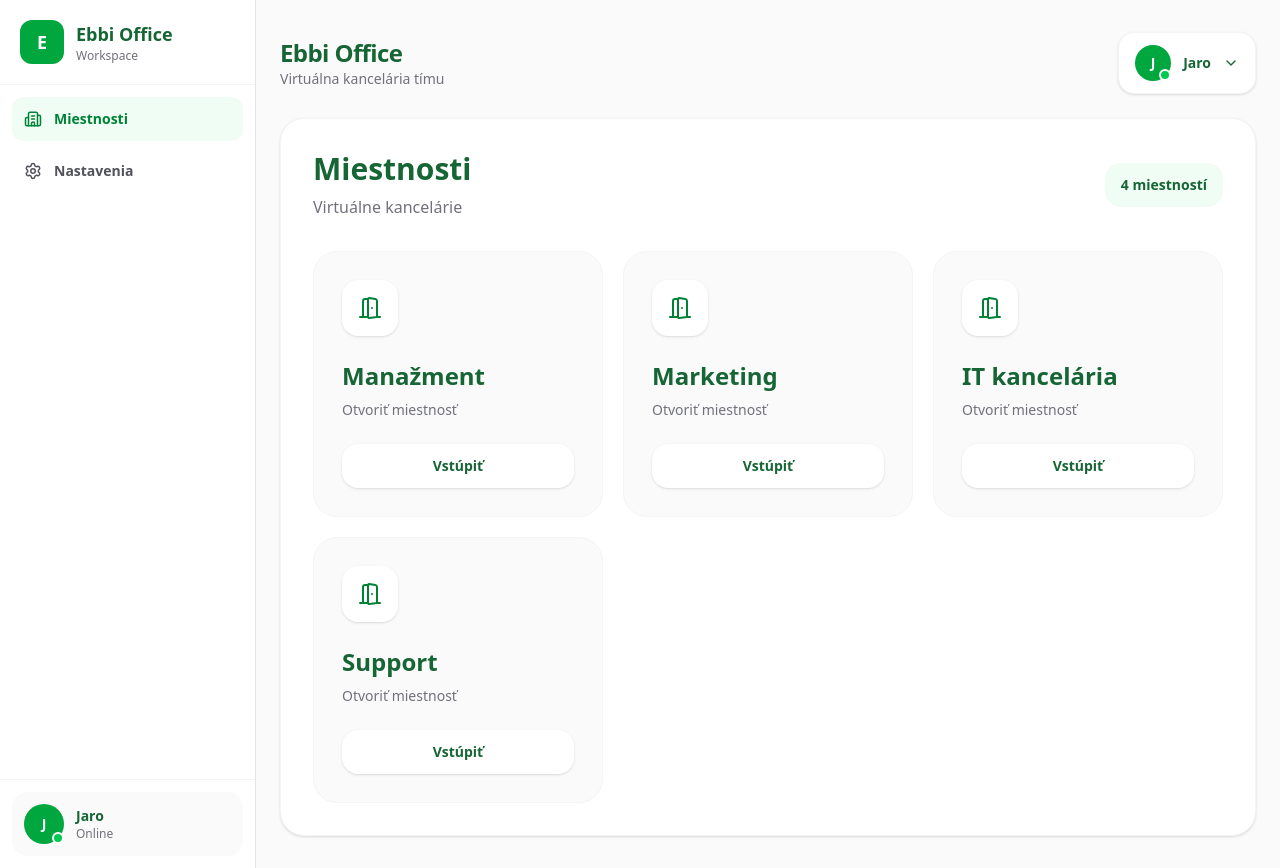
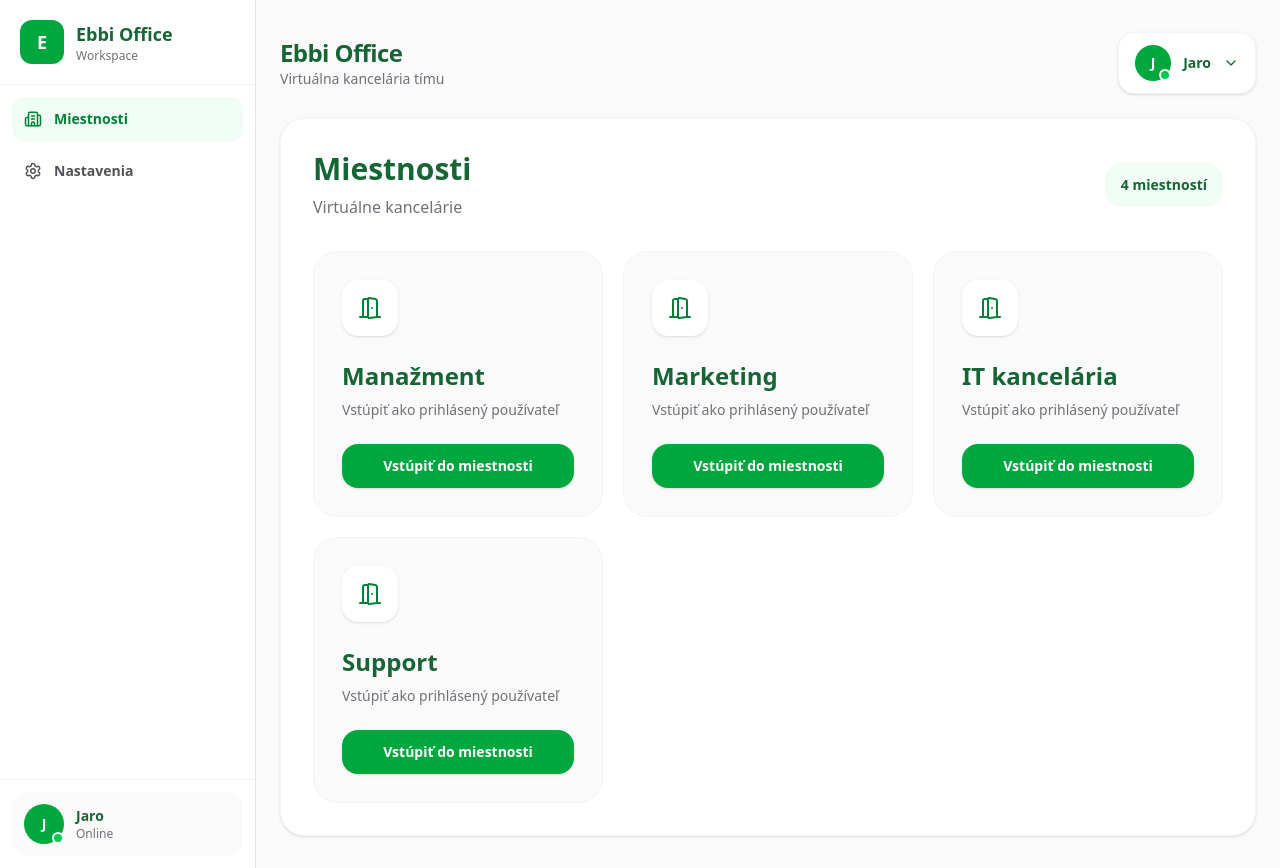
Before and after one commit to EbbiSK/virtualna-kancelaria, a React (Vite) app: page /rooms in a window 1280 px wide. Both pictures are taken after a click on the button "Prihlásiť sa". Built offline with nearby package versions, Linux system fonts and the light colour scheme.

Commit message:
Update room entry cards

```diff
--- a/src/components/RoomsGrid.tsx
+++ b/src/components/RoomsGrid.tsx
@@ -2,7 +2,7 @@ import { useNavigate, useParams, useLocation } from "react-router-dom";
 import {
   DoorOpen,
   Video,
-  MessageSquare,
+ MessageSquare,
   ArrowLeft,
 } from "lucide-react";
 
@@ -174,11 +174,11 @@ export default function RoomsGrid() {
             </h3>
 
             <p className="mt-2 text-sm text-zinc-500 dark:text-zinc-400">
-              Otvoriť miestnosť
+              Vstúpiť ako prihlásený používateľ
             </p>
 
-            <div className="mt-6 rounded-2xl bg-white px-5 py-3 text-center text-sm font-bold text-zinc-700 shadow-sm dark:bg-zinc-900 dark:text-zinc-300">
-              Vstúpiť
+            <div className="mt-6 rounded-2xl bg-green-600 px-5 py-3 text-center text-sm font-black text-white shadow-sm transition hover:bg-green-700">
+              Vstúpiť do miestnosti
             </div>
           </button>
         ))}
```
